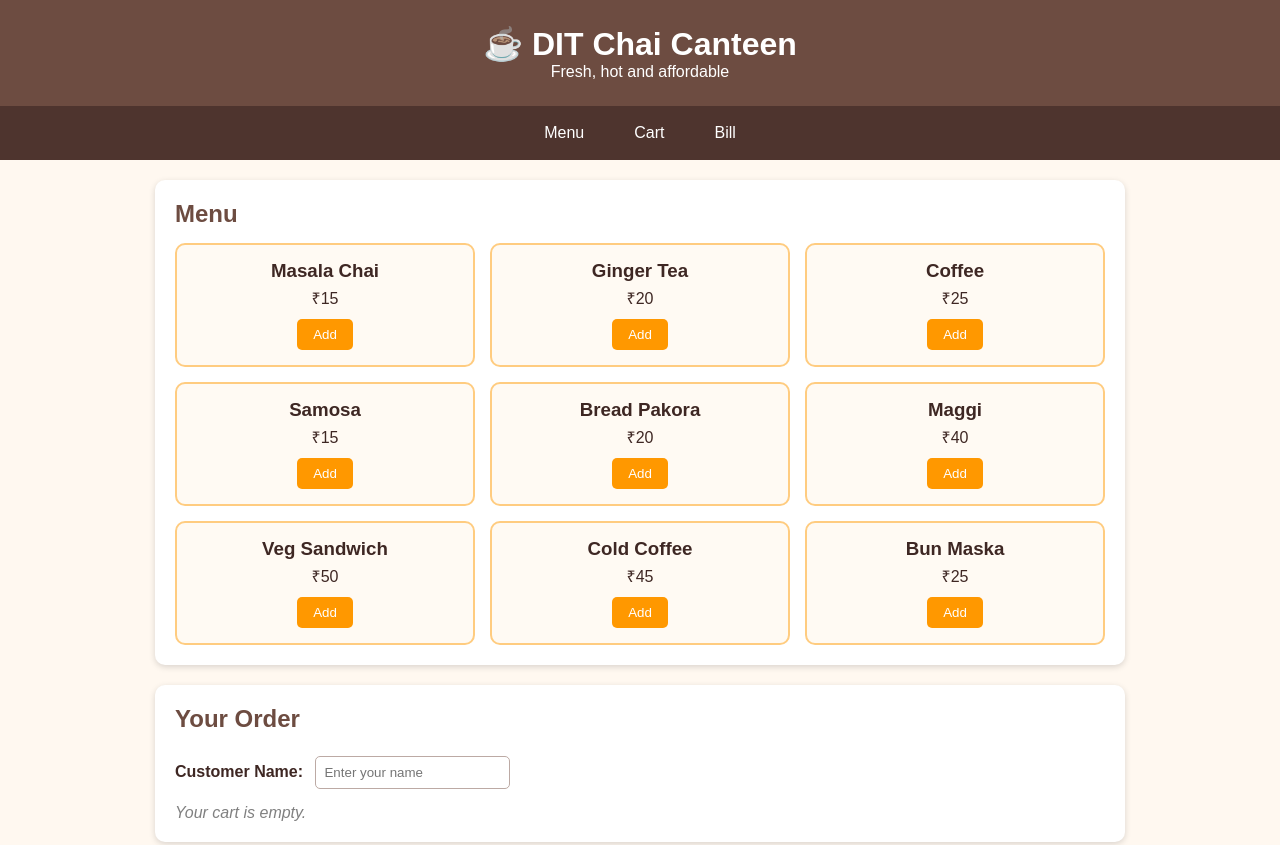
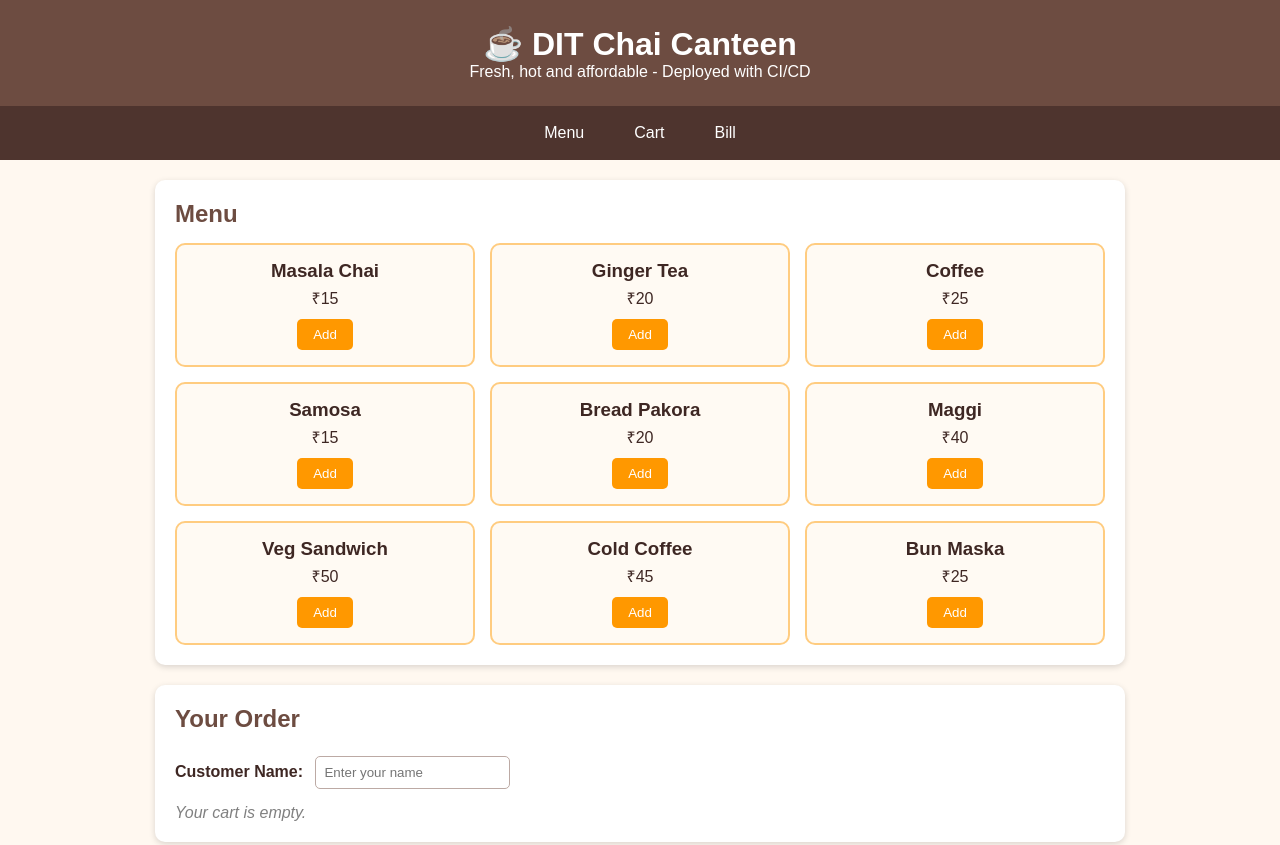
Before and after one commit to peeyoosh-kumar/chai-canteen-cloud, a plain HTML site: page index.html in a window 1280 px wide. Shown: the top 845 px of the page. Drawn offline with Linux system fonts and the light colour scheme.

Commit message:
Update header tagline to test CI/CD redeploy

```diff
--- a/index.html
+++ b/index.html
@@ -10,7 +10,7 @@
 
   <header>
     <h1>☕ DIT Chai Canteen</h1>
-    <p>Fresh, hot and affordable</p>
+    <p>Fresh, hot and affordable - Deployed with CI/CD</p>
   </header>
 
   <nav>
```
